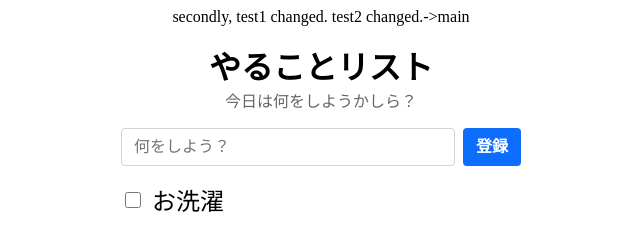
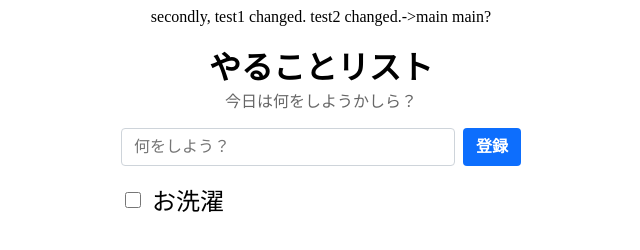
Before and after one commit to rei5408sk/systemk, a plain HTML site: page index.html in a window 1280 px wide. Shown: the whole page, without its empty margins (319-959 px from the left). Drawn offline with Linux system fonts and the light colour scheme.

Commit message:
main test

```diff
--- a/index.html
+++ b/index.html
@@ -139,6 +139,7 @@
 <body>
     secondly, test1 changed.
     test2 changed.->main
+    main?
     <div class="todo-list-container">
         <div class="todo-list-title-container">
             <h1 class="todo-list-title">やることリスト</h1>
```
